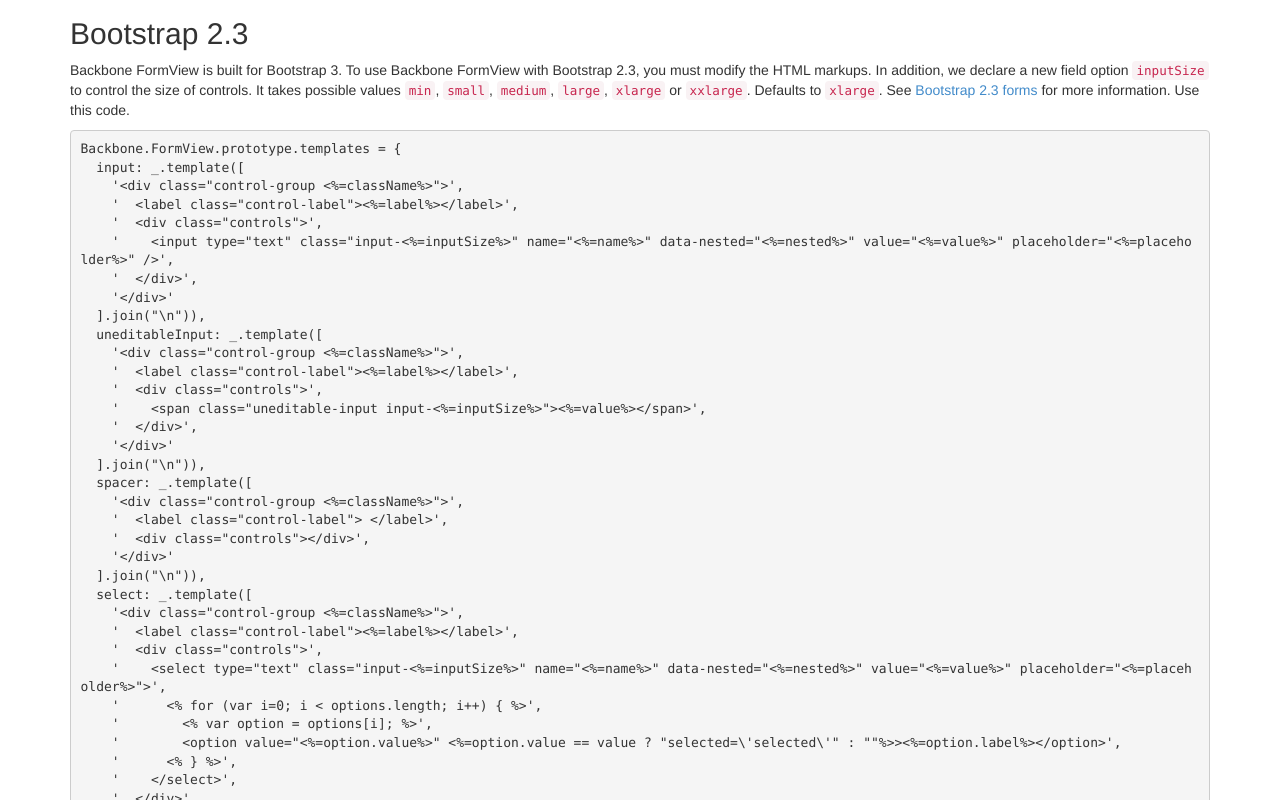
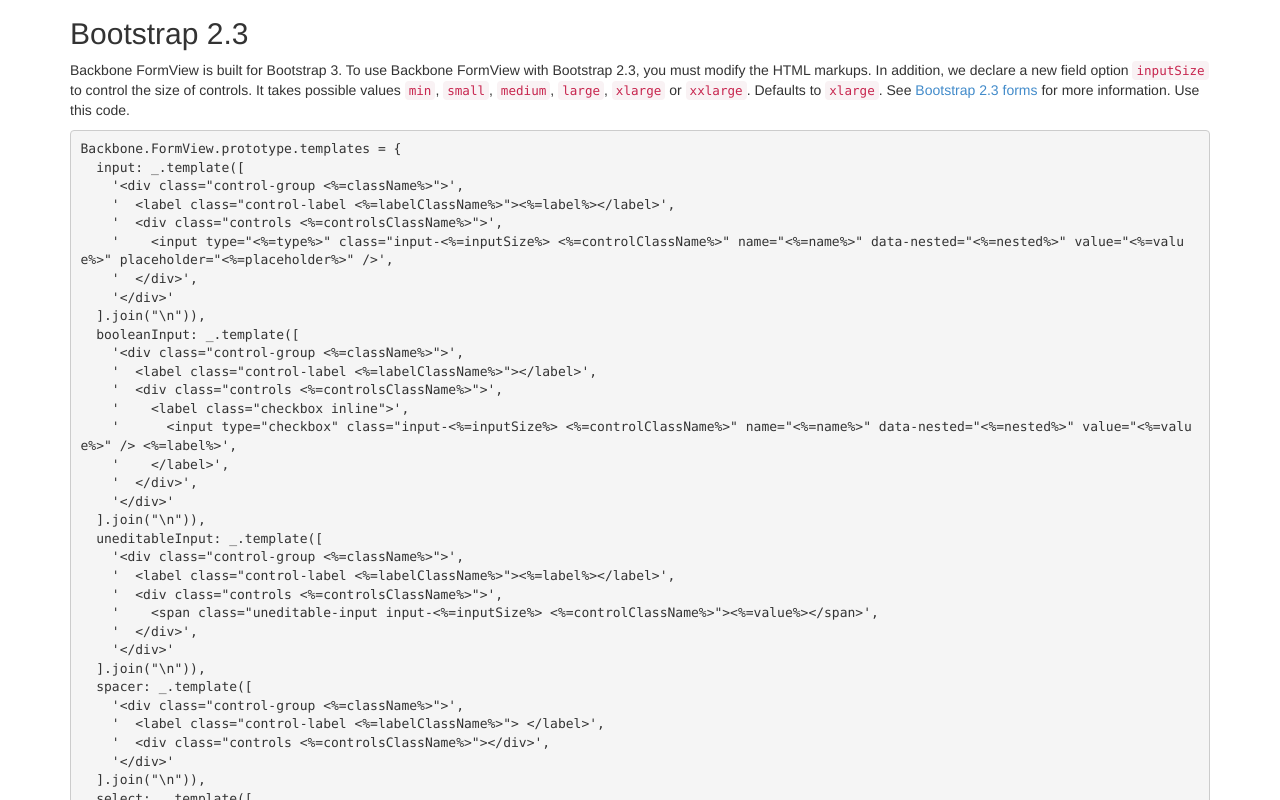
Before and after one commit to liudonghua123/backbone-bootstrap-widgets, a plain HTML site: page index.html in a window 1280 px wide. Shown: the part 3040-3840 px from the top of the page. Drawn offline with Linux system fonts and the light colour scheme.

Commit message:
Updated Bootstrap 2.3 section.

```diff
--- a/index.html
+++ b/index.html
@@ -222,36 +222,60 @@
 Backbone.FormView.prototype.templates = {
   input: _.template([
     '&lt;div class="control-group &lt;%=className%&gt;"&gt;',
-    '  &lt;label class="control-label"&gt;&lt;%=label%&gt;&lt;/label&gt;',
-    '  &lt;div class="controls"&gt;',
-    '    &lt;input type="text" class="input-&lt;%=inputSize%&gt;" name="&lt;%=name%&gt;" data-nested="&lt;%=nested%&gt;" value="&lt;%=value%&gt;" placeholder="&lt;%=placeholder%&gt;" /&gt;',
+    '  &lt;label class="control-label &lt;%=labelClassName%&gt;"&gt;&lt;%=label%&gt;&lt;/label&gt;',
+    '  &lt;div class="controls &lt;%=controlsClassName%&gt;"&gt;',
+    '    &lt;input type="&lt;%=type%&gt;" class="input-&lt;%=inputSize%&gt; &lt;%=controlClassName%&gt;" name="&lt;%=name%&gt;" data-nested="&lt;%=nested%&gt;" value="&lt;%=value%&gt;" placeholder="&lt;%=placeholder%&gt;" /&gt;',
+    '  &lt;/div&gt;',
+    '&lt;/div&gt;'
+  ].join("\n")),
+  booleanInput: _.template([
+    '&lt;div class="control-group &lt;%=className%&gt;"&gt;',
+    '  &lt;label class="control-label &lt;%=labelClassName%&gt;"&gt;&lt;/label&gt;',
+    '  &lt;div class="controls &lt;%=controlsClassName%&gt;"&gt;',
+    '    &lt;label class="checkbox inline"&gt;',
+    '      &lt;input type="checkbox" class="input-&lt;%=inputSize%&gt; &lt;%=controlClassName%&gt;" name="&lt;%=name%&gt;" data-nested="&lt;%=nested%&gt;" value="&lt;%=value%&gt;" /&gt; &lt;%=label%&gt;',
+    '    &lt;/label&gt;',
     '  &lt;/div&gt;',
     '&lt;/div&gt;'
   ].join("\n")),
   uneditableInput: _.template([
     '&lt;div class="control-group &lt;%=className%&gt;"&gt;',
-    '  &lt;label class="control-label"&gt;&lt;%=label%&gt;&lt;/label&gt;',
-    '  &lt;div class="controls"&gt;',
-    '    &lt;span class="uneditable-input input-&lt;%=inputSize%&gt;"&gt;&lt;%=value%&gt;&lt;/span&gt;',
+    '  &lt;label class="control-label &lt;%=labelClassName%&gt;"&gt;&lt;%=label%&gt;&lt;/label&gt;',
+    '  &lt;div class="controls &lt;%=controlsClassName%&gt;"&gt;',
+    '    &lt;span class="uneditable-input input-&lt;%=inputSize%&gt; &lt;%=controlClassName%&gt;"&gt;&lt;%=value%&gt;&lt;/span&gt;',
     '  &lt;/div&gt;',
     '&lt;/div&gt;'
   ].join("\n")),
   spacer: _.template([
     '&lt;div class="control-group &lt;%=className%&gt;"&gt;',
-    '  &lt;label class="control-label"&gt;&nbsp;&lt;/label&gt;',
-    '  &lt;div class="controls"&gt;&lt;/div&gt;',
+    '  &lt;label class="control-label &lt;%=labelClassName%&gt;"&gt;&nbsp;&lt;/label&gt;',
+    '  &lt;div class="controls &lt;%=controlsClassName%&gt;"&gt;&lt;/div&gt;',
     '&lt;/div&gt;'
   ].join("\n")),
   select: _.template([
     '&lt;div class="control-group &lt;%=className%&gt;"&gt;',
-    '  &lt;label class="control-label"&gt;&lt;%=label%&gt;&lt;/label&gt;',
-    '  &lt;div class="controls"&gt;',
-    '    &lt;select type="text" class="input-&lt;%=inputSize%&gt;" name="&lt;%=name%&gt;" data-nested="&lt;%=nested%&gt;" value="&lt;%=value%&gt;" placeholder="&lt;%=placeholder%&gt;"&gt;',
+    '  &lt;label class="control-label &lt;%=labelClassName%&gt;"&gt;&lt;%=label%&gt;&lt;/label&gt;',
+    '  &lt;div class="controls &lt;%=controlsClassName%&gt;"&gt;',
+    '    &lt;select class="input-&lt;%=inputSize%&gt; &lt;%=controlClassName%&gt;" name="&lt;%=name%&gt;" data-nested="&lt;%=nested%&gt;" value="&lt;%=value%&gt;" placeholder="&lt;%=placeholder%&gt;"&gt;',
     '      &lt;% for (var i=0; i &lt; options.length; i++) { %&gt;',
     '        &lt;% var option = options[i]; %&gt;',
     '        &lt;option value="&lt;%=option.value%&gt;" &lt;%=option.value == value ? "selected=\'selected\'" : ""%&gt;&gt;&lt;%=option.label%&gt;&lt;/option&gt;',
     '      &lt;% } %&gt;',
     '    &lt;/select&gt;',
+    '  &lt;/div&gt;',
+    '&lt;/div&gt;'
+  ].join("\n")),
+  radioInput: _.template([
+    '&lt;div class="control-group &lt;%=className%&gt;"&gt;',
+    '  &lt;label class="control-label &lt;%=labelClassName%&gt;"&gt;&lt;%=label%&gt;&lt;/label&gt;',
+    '  &lt;div class="controls &lt;%=controlsClassName%&gt;"&gt;',
+    '    &lt;% for (var i=0; i &lt; options.length; i++) { %&gt;',
+    '      &lt;% var option = options[i]; %&gt;',
+    '      &lt;label class="radio inline"&gt;',
+    '        &lt;input type="radio" class="form-control &lt;%=controlClassName%&gt;" name="&lt;%=name%&gt;" data-nested="&lt;%=nested%&gt;" value="&lt;%=option.value%&gt;" placeholder="&lt;%=placeholder%&gt;" /&gt;',
+    '        &lt;%=option.label%&gt;',
+    '      &lt;/label&gt;',
+    '    &lt;% } %&gt;',
     '  &lt;/div&gt;',
     '&lt;/div&gt;'
   ].join("\n"))
```
Also changed, not shown: src/backbone-form.js (+1 -14 lines).
